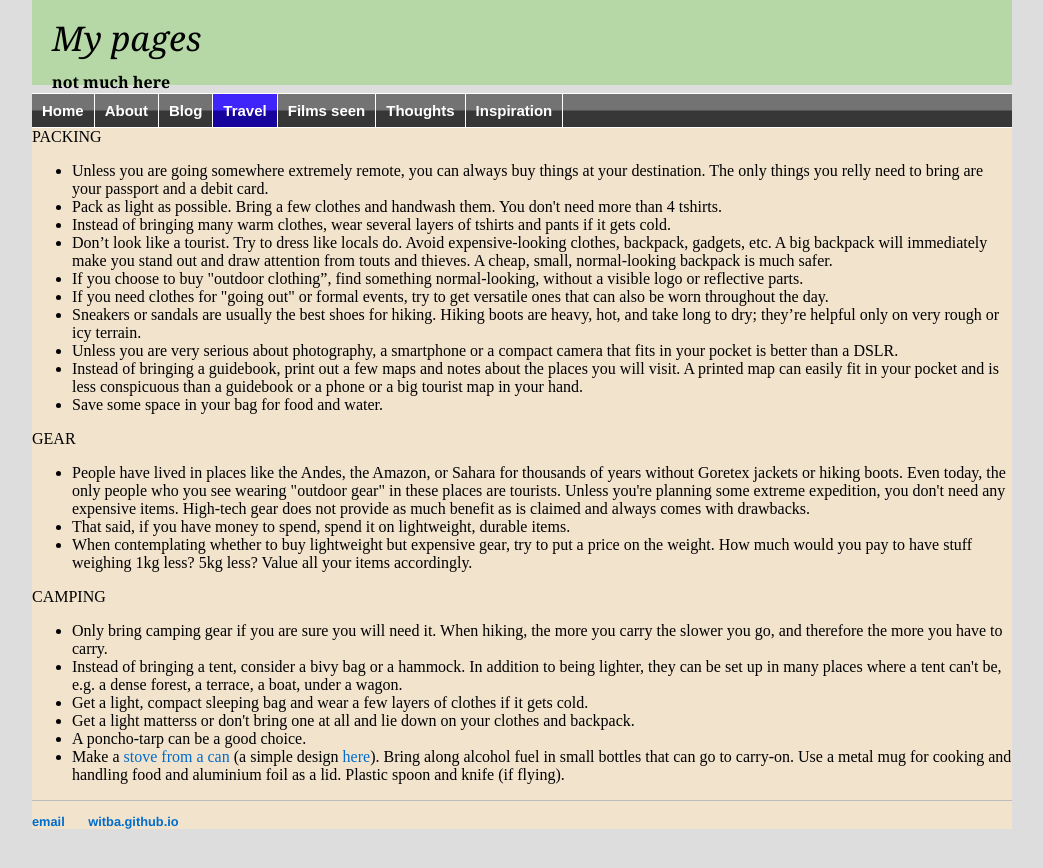
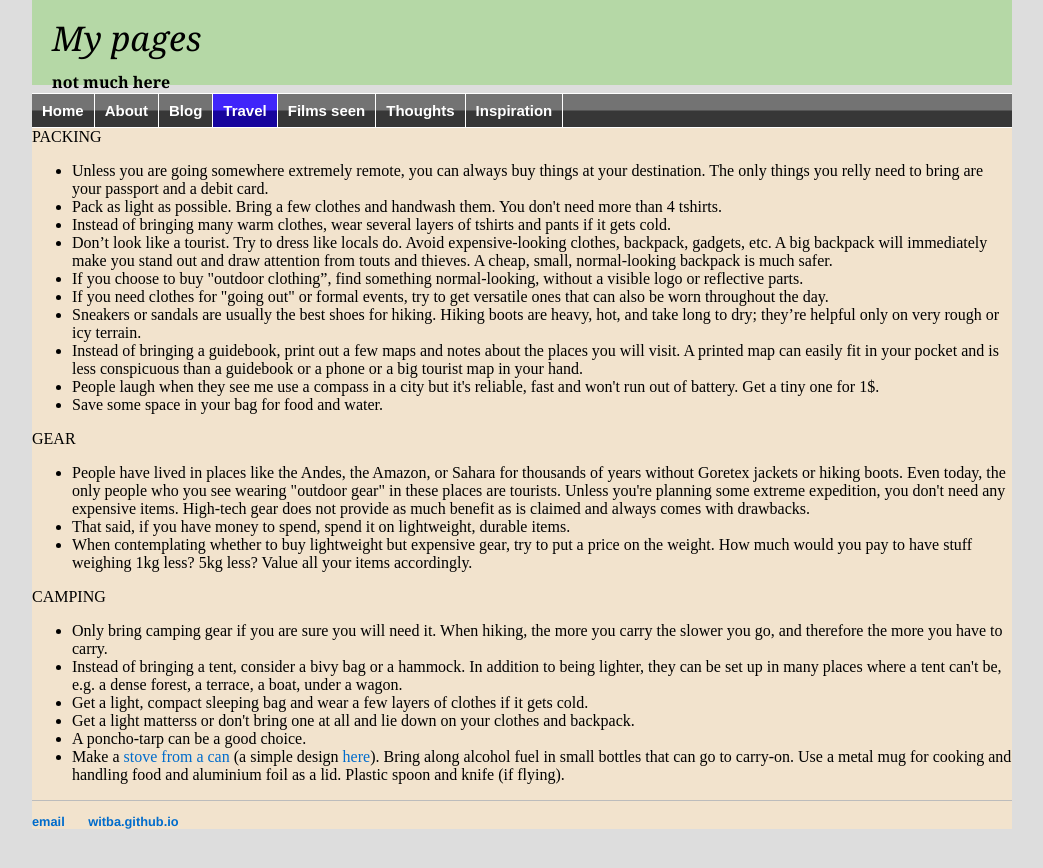
Before and after one commit to witba/witba.github.io, a Jekyll site: the page built from travel/packing.html, in a window 1280 px wide. Shown: the top 868 px of the page, without its empty margins (118-1161 px from the left). Built offline with Jekyll 4.4.1, drawn with Linux system fonts in a browser that asks for light colours.

Commit message:
Update packing.html

```diff
--- a/travel/packing.html
+++ b/travel/packing.html
@@ -14,8 +14,8 @@ PACKING<br>
 <li>If you choose to buy "outdoor clothing”, find something normal-looking, without a visible logo or reflective parts.
 <li>If you need clothes for "going out" or formal events, try to get versatile ones that can also be worn throughout the day.
 <li>Sneakers or sandals are usually the best shoes for hiking. Hiking boots are heavy, hot, and take long to dry; they’re helpful only on very rough or icy terrain.
-<li>Unless you are very serious about photography, a smartphone or a compact camera that fits in your pocket is better than a DSLR.
 <li>Instead of bringing a guidebook, print out a few maps and notes about the places you will visit. A printed map can easily fit in your pocket and is less conspicuous than a guidebook or a phone or a big tourist map in your hand.
+<li>People laugh when they see me use a compass in a city but it's reliable, fast and won't run out of battery. Get a tiny one for 1$.
 <li>Save some space in your bag for food and water.
 </ul>
 GEAR<br>
```
